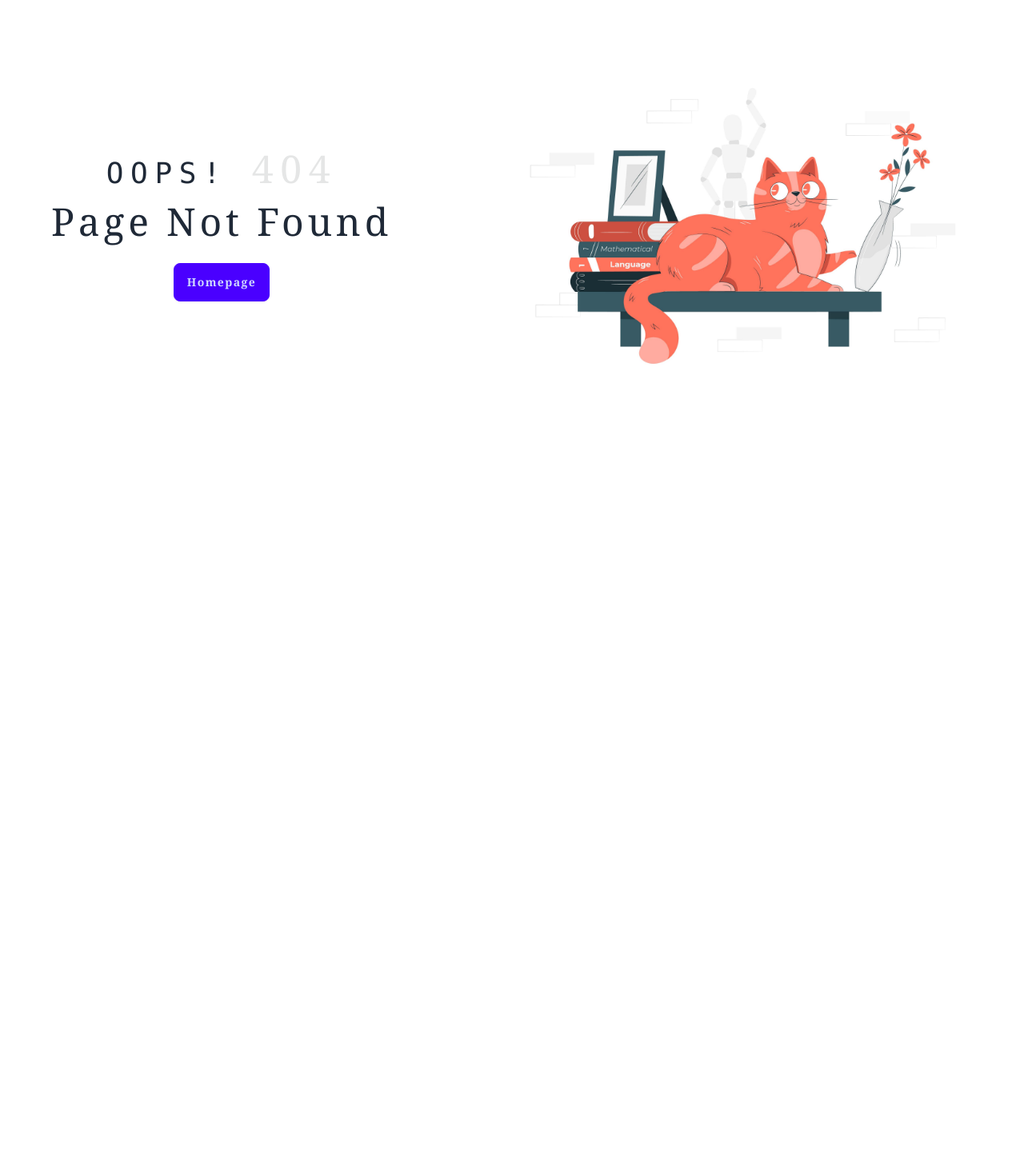
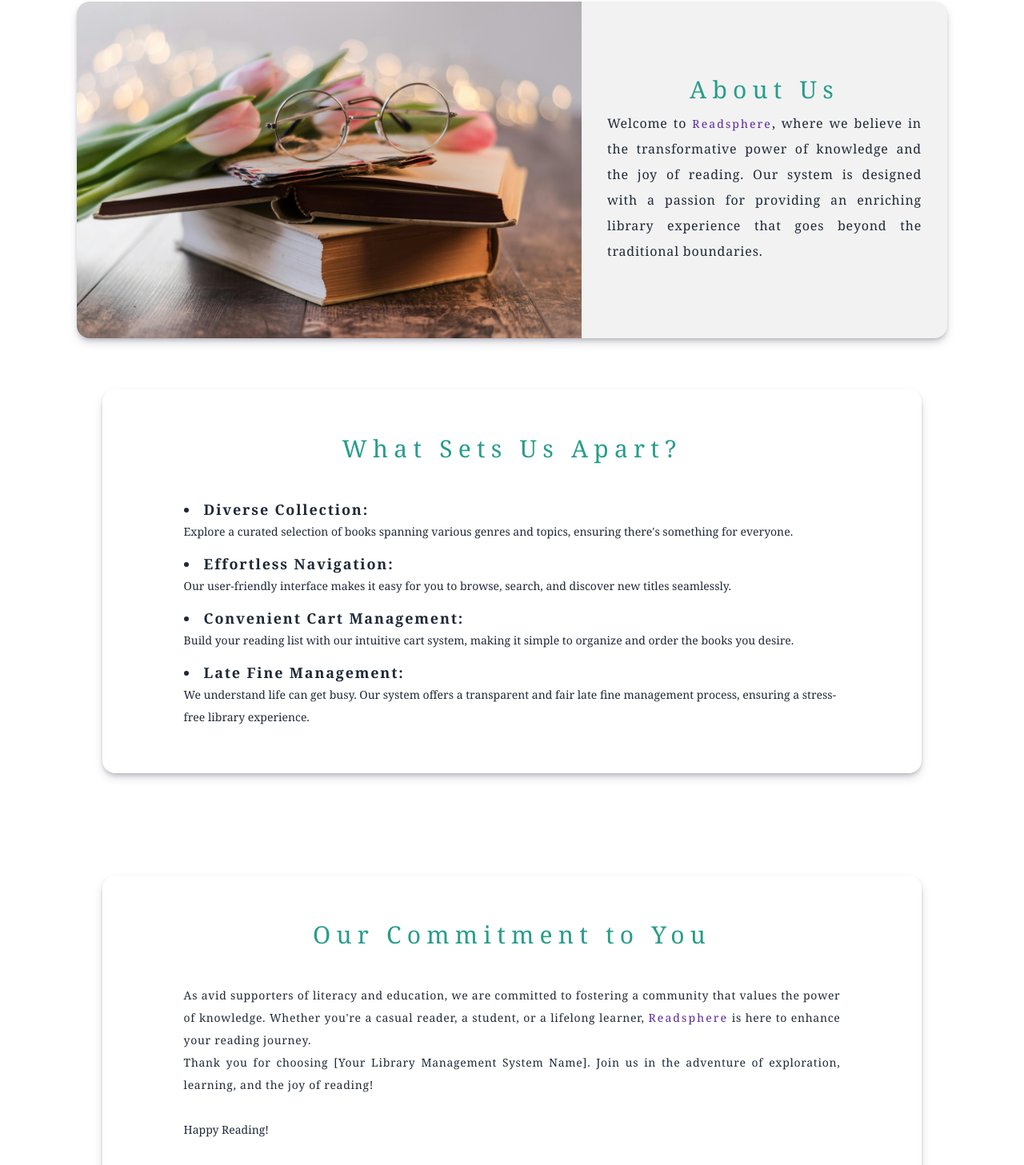
Before and after one commit to chatterjee-design/library_management_system, a React (Vite) app in the folder client-lms/: page /about-us in a window 1280 px wide. Before the commit this address had no page. Shown: the part 118-1575 px from the top of the page at 80% size. Before the commit the page ends 800 px from the top, so only its background shows below. Built offline with nearby package versions, Linux system fonts and the light colour scheme; no server answers; sample sign-in values are in the browser's storage.

Commit message:
added about page and update homepage

```diff
--- a/client-lms/src/App.jsx
+++ b/client-lms/src/App.jsx
@@ -22,6 +22,7 @@ import Login from "./Pages/Account Details page/Login";
 import NotFoundPage from "./Pages/Error page/NotFoundPage";
 import AdminDashboard from "./Pages/Admin Page/AdminDashboard";
 import ContactUs from "./Pages/ContactUs";
+import About from "./Pages/About";
 
 function App() {
   return (
@@ -34,6 +35,7 @@ function App() {
         <Route path="/reset-password/:resetToken" element={<ResetPass />} />
         <Route path="/loader" element={<Loader1 />} />
         <Route path="/contact-us" element={<ContactUs />} />
+        <Route path="/about-us" element={<About/>} />
         <Route path="/admin" element={<AdminDashboard />} />
 
         <Route
--- a/client-lms/src/Components/HomePage/Account.jsx
+++ b/client-lms/src/Components/HomePage/Account.jsx
@@ -7,7 +7,7 @@ import toast from "react-hot-toast";
 const Account = () => {
   return (
     <>
-      <div className="card card-compact w-[80%] bg-base-100 shadow-lg my-16 flex items-center justify-center mx-auto h-96 opacity-0 animate-fade-in-left">
+      <div className="card card-compact w-[80%] bg-base-100 shadow-sd2 my-16 flex items-center justify-center mx-auto h-96 opacity-0 animate-fade-in-left">
         <div className="card-body flex flex-col items-center justify-center ">
           <h2 className="card-title tracking-[.24em] text-3xl text-[#269d8b] font-light font-serif">
             Didn't have an account?
--- /dev/null
+++ b/client-lms/src/Components/HomePage/OurMission.jsx
@@ -0,0 +1,36 @@
+import React from 'react'
+import ourMissionImg from "../../assets/ourMissionImg.jpg";
+import { Link } from 'react-router-dom'
+
+const OurMission = () => {
+  return (
+    <div className='flex items-center justify-center my-10'>
+      <div className="card  w-[85vw] lg:card-side bg-base-100 shadow-sd2 ">
+          <figure className="lg:w-[58%] w-full md:flex">
+            <img src={ourMissionImg} alt="Album" />
+          </figure>
+          <div className="card-body py-4 lg:w-[42%] flex-col flex items-center justify-center">
+            <h2 className="card-title tracking-[.24em] text-3xl text-[#269d8b] font-light font-serif">
+              About Us
+            </h2>
+            <div>
+              <p className="font-serif text-justify tracking-[.05em] leading-loose">
+                At{" "}
+                <Link
+                  to="/"
+                  className="tracking-[.15em] sm:text-sm cursor-pointer text-[#5c269d]"
+                >
+                  Readsphere
+                </Link>
+                , our mission is to connect readers with the vast world of literature,
+                 fostering a love for learning and exploration. We strive to create an accessible and
+                 user-friendly platform that empowers users to discover, engage, and share in the joy of reading.
+              </p>
+            </div>
+          </div>
+        </div>
+    </div>
+  )
+}
+
+export default OurMission
--- a/client-lms/src/Components/Navbar.jsx
+++ b/client-lms/src/Components/Navbar.jsx
@@ -63,10 +63,10 @@ const Navbar = () => {
                 className="menu menu-sm dropdown-content mt-3 z-[1] p-2 shadow bg-base-100 rounded-box w-52"
               >
                 <li>
-                  <a>About Us</a>
+                <Link to="/about-us">About</Link>
                 </li>
                 <li>
-                  <Link to='/contact-us'>Contact Us</Link>
+                  <Link to='/contact-us'>Contact</Link>
                 </li>
                 <li>
                   <a>Get Books</a>
@@ -164,10 +164,10 @@ const Navbar = () => {
               <Link to="/">Homepage</Link>
             </li>
             <li className="cursor-pointer hover:text-[#5c269d]">
-              <Link to="/contact-us">Contact Us</Link>
+              <Link to="/contact-us">Contact</Link>
             </li>
             <li className="cursor-pointer hover:text-[#5c269d]">
-              <Link to="/logIn">Login</Link>
+              <Link to="/about-us">About</Link>
             </li>
             <li className="cursor-pointer hover:text-[#5c269d]">
               <Link to="/library/">Admin</Link>
--- /dev/null
+++ b/client-lms/src/Pages/About.jsx
@@ -0,0 +1,122 @@
+import React from "react";
+import contactImg from "../assets/contactImg.jpg";
+import LayoutOther from "../Layout/LayoutOther";
+import { Link } from "react-router-dom";
+
+const About = () => {
+  return (
+    <LayoutOther>
+      <div className="flex min-h-[78.8vh] my-10 flex-col items-center justify-center">
+        <div className="card  w-[85vw] lg:card-side bg-base-200 shadow-sd2 hover:shadow-none ">
+          <figure className="lg:w-[58%] w-full md:flex">
+            <img src={contactImg} alt="Album" />
+          </figure>
+          <div className="card-body py-4 lg:w-[42%] flex-col flex items-center justify-center">
+            <h2 className="card-title tracking-[.24em] text-3xl text-[#269d8b] font-light font-serif">
+              About Us
+            </h2>
+            <div>
+              <p className="font-serif text-justify tracking-[.05em] leading-loose">
+                Welcome to{" "}
+                <Link
+                  to="/"
+                  className="tracking-[.15em] sm:text-sm cursor-pointer text-[#5c269d]"
+                >
+                  Readsphere
+                </Link>
+                , where we believe in the transformative power of knowledge and
+                the joy of reading. Our system is designed with a passion for
+                providing an enriching library experience that goes beyond the
+                traditional boundaries.
+              </p>
+            </div>
+          </div>
+        </div>
+        <div className="card card-compact w-[80%] bg-base-100 p-10 shadow-sd2 min-h-[24rem] my-16 flex items-center justify-center mx-auto  opacity-0 animate-fade-in-left">
+          <div className="card-body flex flex-col gap-10 items-center justify-center ">
+            <h2 className="card-title text-center tracking-[.24em] text-3xl text-[#269d8b] font-light font-serif">
+              What Sets Us Apart?
+            </h2>
+            <div className="w-[90%] leading-loose  gap-3 flex flex-col font-serif  flex-wrap justify-center items-start">
+              <div className="flex">
+                <p>
+                  <li className="md:text-lg font-bold tracking-widest">
+                    Diverse Collection:
+                  </li>
+                  {"  "}
+                  Explore a curated selection of books spanning various genres
+                  and topics, ensuring there's something for everyone.
+                </p>
+              </div>
+
+              <div className="flex">
+                <p>
+                  <li className="md:text-lg font-bold tracking-widest">
+                    Effortless Navigation:
+                  </li>
+                  {"  "}
+                  Our user-friendly interface makes it easy for you to browse,
+                  search, and discover new titles seamlessly.
+                </p>
+              </div>
+              <div className="flex">
+                <p>
+                  <li className="md:text-lg font-bold tracking-widest">
+                    Convenient Cart Management:
+                  </li>{" "}
+                  Build your reading list with our intuitive cart system, making
+                  it simple to organize and order the books you desire.
+                </p>
+              </div>
+              <div className="flex">
+                <p>
+                  <li className="md:text-lg font-bold tracking-widest">
+                    Late Fine Management:
+                  </li>{" "}
+                  We understand life can get busy. Our system offers a
+                  transparent and fair late fine management process, ensuring a
+                  stress-free library experience.
+                </p>
+              </div>
+            </div>
+          </div>
+        </div>
+        <div className="card card-compact w-[80%] bg-base-100 p-10 shadow-sd2 min-h-[24rem] my-16 flex items-center justify-center mx-auto  opacity-0 animate-fade-in-left">
+          <div className="card-body flex flex-col gap-10 items-center justify-center ">
+            <h2 className="card-title text-center tracking-[.24em] text-3xl text-[#269d8b] font-light font-serif">
+              Our Commitment to You
+            </h2>
+            <div className="w-[90%] leading-loose flex flex-col font-serif  flex-wrap justify-center items-start">
+              <p className="font-serif text-justify tracking-[.05em] leading-loose">
+                As avid supporters of literacy and education, we are committed
+                to fostering a community that values the power of knowledge.
+                Whether you're a casual reader, a student, or a lifelong
+                learner,{" "}
+                <Link
+                  to="/"
+                  className="tracking-[.15em] sm:text-sm cursor-pointer text-[#5c269d]"
+                >
+                  Readsphere
+                </Link>{" "}
+                is here to enhance your reading journey. <br />
+                Thank you for choosing [Your Library Management System Name].
+                Join us in the adventure of exploration, learning, and the joy
+                of reading!
+                </p>
+                <br /><h2>Happy Reading!</h2> <br/>
+                <Link
+                  to="/"
+                  className="tracking-[.15em] sm:text-sm cursor-pointer text-[#5c269d]"
+                >
+                  Readsphere
+                </Link>
+
+            </div>
+          </div>
+        </div>
+      </div>
+    </LayoutOther>
+  );
+};
+
+export default About;
--- a/client-lms/src/Pages/ContactUs.jsx
+++ b/client-lms/src/Pages/ContactUs.jsx
@@ -60,7 +60,7 @@ const ContactUs = () => {
               encType="multipart/form-data"
               action="/submit-form"
               method="POST"
-              className=" flex flex-col gap-2 items-center justify-evenly w-[80%] h-[100%]"
+              className=" flex flex-col gap-2 items-center justify-evenly w-[95%] lg:w-[80%] h-[100%]"
               onSubmit={contactUs}
             >
               <div className="flex flex-col w-[100%] justify-center gap-1">
--- a/client-lms/src/Pages/HomePage.jsx
+++ b/client-lms/src/Pages/HomePage.jsx
@@ -3,6 +3,7 @@ import Layout from "../Layout/Layout";
 import HeroSection from "../Components/HomePage/HeroSection";
 import CategorySection from "../Components/HomePage/CategorySection";
 import Account from "../Components/HomePage/Account";
+import OurMission from "../Components/HomePage/OurMission";
 
 
 const HomePage = () => {
@@ -11,6 +12,7 @@ const HomePage = () => {
       <HeroSection/>
       <Account/>
       <CategorySection/>
+      <OurMission/>
     </Layout>
   );
 };
```
Also changed, not shown: client-lms/src/assets/ourMissionImg.jpg (added).
